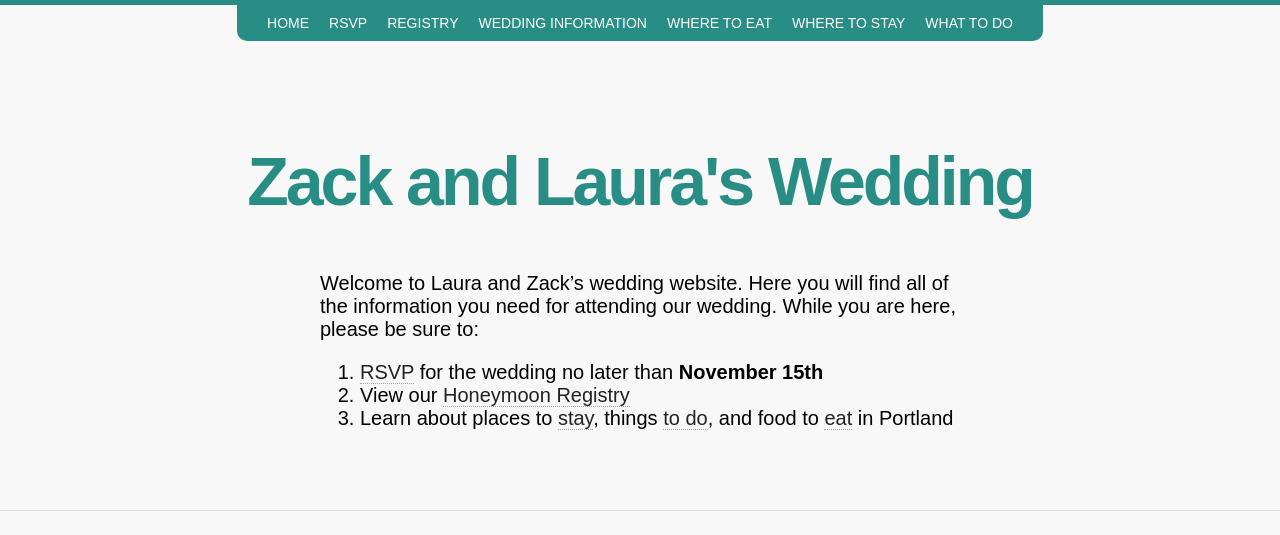
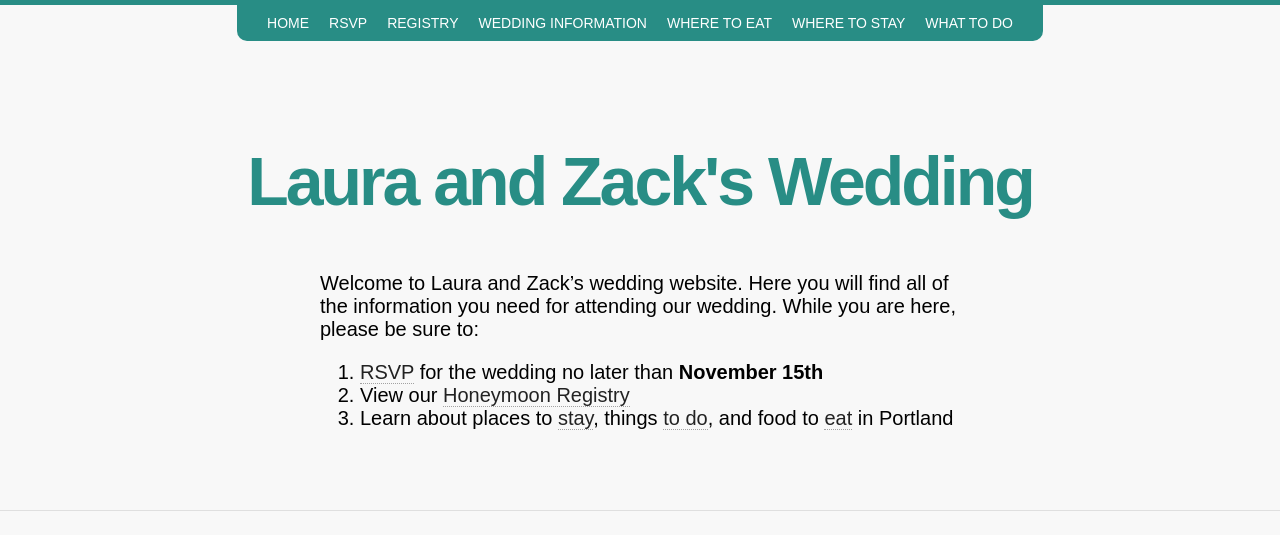
Before and after one commit to tollmanz/zlwedding, a Jekyll site: the page built from index.md, in a window 1280 px wide, cut to the strip 0-535 px from the top of the page. Built offline with Jekyll 4.4.1, drawn with Linux system fonts in a browser that asks for light colours; nearby versions of some CDN libraries.

Commit message:
Update naming conventions.

```diff
--- a/_config.yml
+++ b/_config.yml
@@ -1,4 +1,4 @@
-title:            Finally
+title:            Laura and Zack's Wedding
 description:      Laura and Zack are getting married.
 logo:             site-logo.png
 search:           true
--- a/index.md
+++ b/index.md
@@ -1,7 +1,7 @@
 ---
 layout: page
 title: Welcome!
-headline: Zack and Laura's Wedding
+headline: Laura and Zack's Wedding
 description: "A simple and clean responsive Jekyll theme for words and photos."
 ---
 
```
